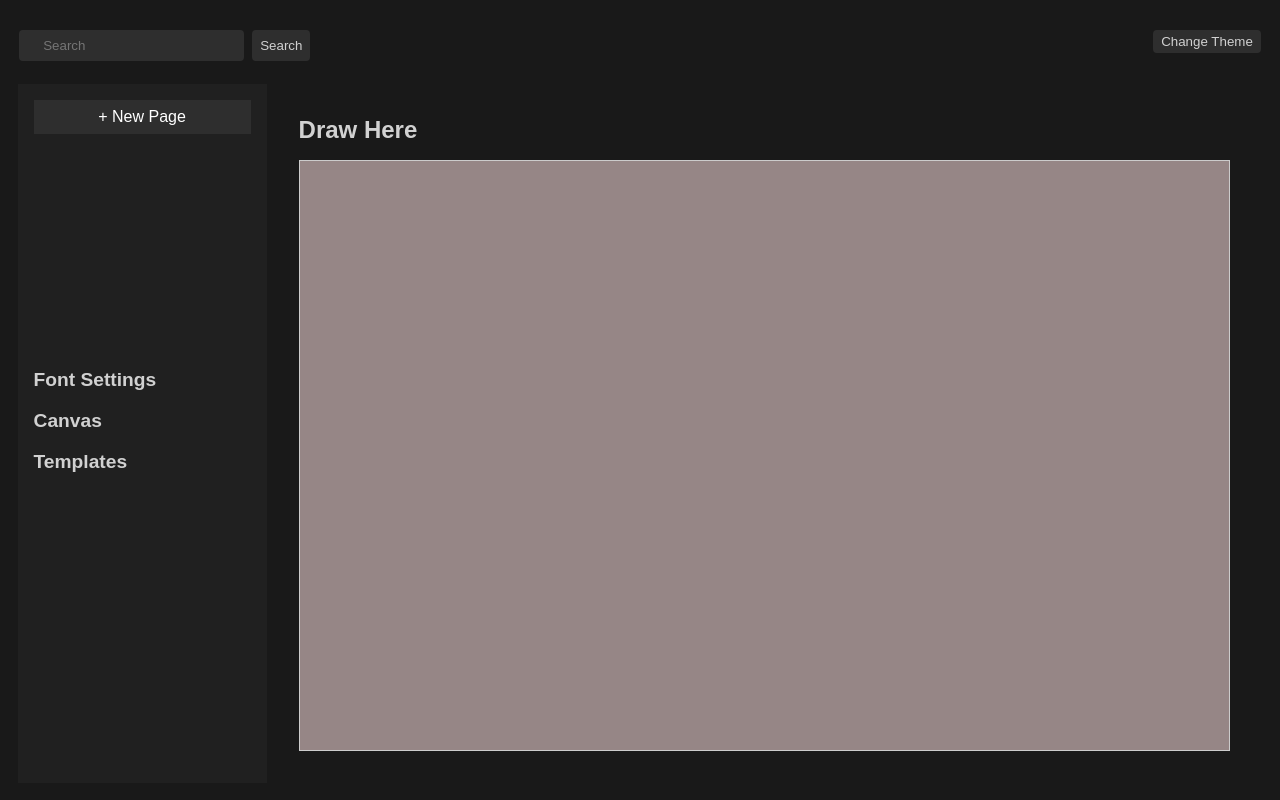
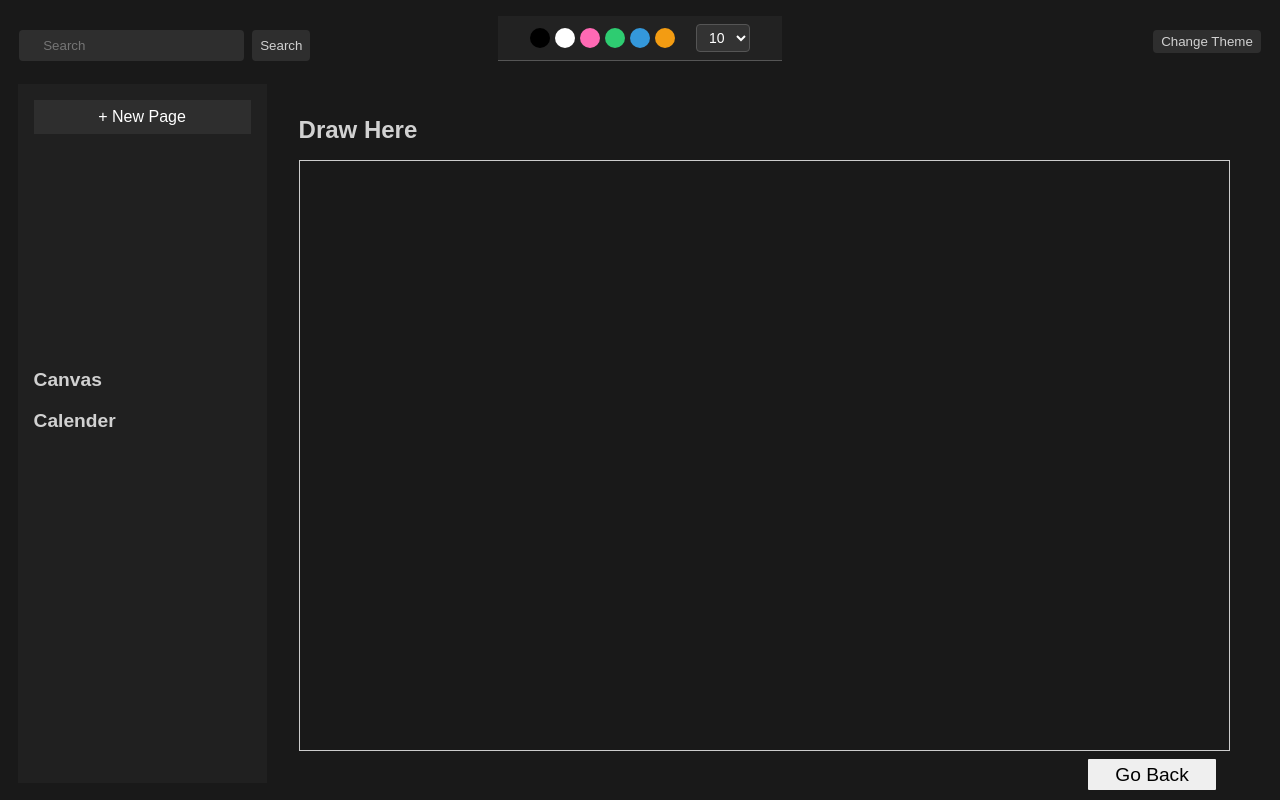
Before and after one commit to SyedaBismaa/Notion_like_Notes_App, a plain HTML site: page index.html in a window 1280 px wide. Both pictures are taken after a click on the element "Canvas". Drawn offline with Linux system fonts and the light colour scheme.

Commit message:
Canvas- Completed

```diff
--- a/index.html
+++ b/index.html
@@ -19,21 +19,14 @@
         <button>Change Theme</button>
       </div>
     </div>
-
     <div class="main-container">
-
       <!-- Sidebar -->
       <div class="sidebar">
         <div class="new-page-container">
           <button id="Addpage">+ New Page</button>
         </div>
-
         <div class="page-list">
           <!-- Pages added by JS will be rendered here -->
-        </div>
-
-        <div class="font-settings">
-          <h3>Font Settings</h3>
         </div>
 
         <div class="canvas">
@@ -41,8 +34,8 @@
           <div class="drawing-canvas"></div>
         </div>
 
-        <div class="templates">
-          <h3>Templates</h3>
+        <div class="Calender">
+          <h3>Calender</h3>
         </div>
       </div>
 
@@ -57,6 +50,29 @@
       </div>
 
     </div>
+
+
+    <div class="drawing-toolbar">
+      <!-- strok==== -->
+      <div class="stroke-colors">
+        <button class="color" data-color="#000000" style="background:#000000"></button>
+        <button class="color" data-color="#ffffff" style="background:#ffffff"></button>
+        <button class="color" data-color="#ff69b4" style="background:#ff69b4"></button>
+        <button class="color" data-color="#2ecc71" style="background:#2ecc71"></button>
+        <button class="color" data-color="#3498db" style="background:#3498db"></button>
+        <button class="color" data-color="#f39c12" style="background:#f39c12"></button>
+      </div>
+
+      <select id="font-size">
+        <option value="10">10</option>
+        <option value="12">20</option>
+        <option value="16">30</option>
+        <option value="20">40</option>
+      </select>
+
+
+    </div>
+
   </div>
 
   <script src="index.js"></script>
--- a/index.js
+++ b/index.js
@@ -50,7 +50,6 @@ function addNewPage() {
   function deletePage(pageId) {
     pages = pages.filter(page => page.id !== pageId);
     savePages();
-
     if (currentPageId == pageId) {
       currentPageId = null;
       pageContent.innerHTML = "";
@@ -82,7 +81,7 @@ function addNewPage() {
     localStorage.setItem("pages", JSON.stringify(pages));
   }
 
-  // Initial Load
+
   render();
   if (pages.length > 0) {
     currentPageId = pages[0].id;
@@ -90,27 +89,38 @@ function addNewPage() {
   }
 }
 
-
 addNewPage();
 
 
+// CANVAS FUNCTION
+// =====================================================
+
 function canvasDisplay() {
-  var canvasbtn = document.querySelector('.canvas');
+  const canvasBtn = document.querySelector('.canvas');
   const mainPart = document.querySelector('.main-part');
+  const originalContent = mainPart.innerHTML;
 
-  canvasbtn.addEventListener('click', function() {
+  canvasBtn.addEventListener('click', function () {
     mainPart.innerHTML = `
       <div class="drawing-area">
         <h2>Draw Here</h2>
         <canvas id="drawing-canvas"></canvas>
+        <button class='backbtn'>Go Back</button>
       </div>
     `;
+
     const drawingCanvas = document.querySelector('#drawing-canvas');
     initializeCanvas(drawingCanvas);
+
+    const backBtn = document.querySelector('.backbtn');
+    backBtn.addEventListener('click', function () {
+      mainPart.innerHTML = originalContent;
+      canvasDisplay();
+    });
   });
+}
 
-
-  function initializeCanvas(drawingCanvas) {
+function initializeCanvas(drawingCanvas) {
   const ctx = drawingCanvas.getContext('2d');
 
   function resizeCanvas() {
@@ -129,6 +139,11 @@ function canvasDisplay() {
   });
   drawingCanvas.addEventListener('mousemove', e => {
     if (!isDrawing) return;
+
+
+    ctx.strokeStyle = strokeColor;
+    ctx.lineWidth = fontSize;
+
     ctx.lineTo(e.offsetX, e.offsetY);
     ctx.stroke();
   });
@@ -140,6 +155,44 @@ function canvasDisplay() {
   });
 }
 
+canvasDisplay();
+
+//DRAWING TOOLS====================================================
+
+var toolbar = document.querySelector('.drawing-toolbar');
+const canvas = document.querySelector('.canvas');
+let strokeColor = '#000000';
+let fontSize = 12;
+function drawExample(ctx, text) {
+  ctx.strokeStyle = strokeColor;
+
+  ctx.strokeText(text, 80, 80);
+  ctx.globalAlpha = 1.0;
 }
 
-canvasDisplay();
+canvas.addEventListener('click', function () {
+  toolbar.style.display = 'flex';
+
+  const colors = document.querySelectorAll('.color');
+  const fontSizeInput = document.querySelector('#font-size');
+
+  colors.forEach(colorBtn => {
+    colorBtn.addEventListener('click', e => {
+      strokeColor = e.target.getAttribute('data-color');
+    });
+  });
+
+  fontSizeInput.addEventListener('change', e => {
+    fontSize = parseInt(e.target.value);
+  });
+
+  const drawingCanvas = document.querySelector('#drawing-canvas');
+  if (drawingCanvas) {
+    const ctx = drawingCanvas.getContext('2d');
+    drawExample(ctx, '');
+  }
+});
+
+// save ==========================================
+
+//reaming
--- a/style.scss
+++ b/style.scss
@@ -148,6 +148,7 @@ body {
         overflow-y: auto;
 
 
+
         .page-item {
           display: flex;
           justify-content: space-between;
@@ -175,7 +176,7 @@ body {
 
       .font-settings,
       .canvas,
-      .templates {
+      .Calender {
         margin-top: 1.2rem;
 
         h3 {
@@ -193,6 +194,7 @@ body {
     display: flex;
     flex-direction: column;
     height: 100%;
+    width: 100%;
 
     h2 {
       margin-bottom: 1rem;
@@ -206,11 +208,82 @@ body {
       display: block;
       width: 100%;
       height: 100%;
+      // background-color: #968686;
+    }
+
+    .backbtn {
+      position: absolute;
+      bottom: 1.2%;
+      right: 5%;
+      border-radius: 1px;
+      border: none;
+      outline: none;
+      padding: 0.3rem 1.7rem;
+      font-size: 1.2rem;
+    }
+
+    .backbtn:active {
+      transform: scale(0.95);
       background-color: #968686;
     }
   }
 
 
+  .drawing-toolbar {
+    display: flex;
+    align-items: center;
+    justify-content: flex-start;
+    /* Put items side-by-side from left */
+    gap: 1rem;
+    /* Space between stroke-colors and select */
+    padding: 0.5rem 2rem;
+
+    position: absolute;
+    top: 2%;
+    left: 50%;
+    transform: translateX(-50%);
+
+    background-color: #222;
+    border-bottom: 1px solid #555;
+
+    /* Default hidden state */
+    display: none;
+  }
+
+  .drawing-toolbar .stroke-colors {
+    display: flex;
+    align-items: center;
+  }
+
+  .drawing-toolbar .stroke-colors .color {
+    width: 20px;
+    height: 20px;
+    border-radius: 50%;
+    border: none;
+    cursor: pointer;
+    margin-right: 5px;
+  }
+
+  .drawing-toolbar .stroke-colors .color:hover {
+    transform: scale(1.1);
+  }
+
+  .drawing-toolbar select {
+    padding: 0.25rem 0.5rem;
+    font-size: 14px;
+
+    background-color: #333;
+    color: #fff;
+
+    border: 1px solid #555;
+    border-radius: 4px;
+
+    /* Make sure it's aligned properly */
+    display: inline-block;
+  }
+
+
+
 
 
 }
```
Also changed, not shown: style.css, 1 other file.
